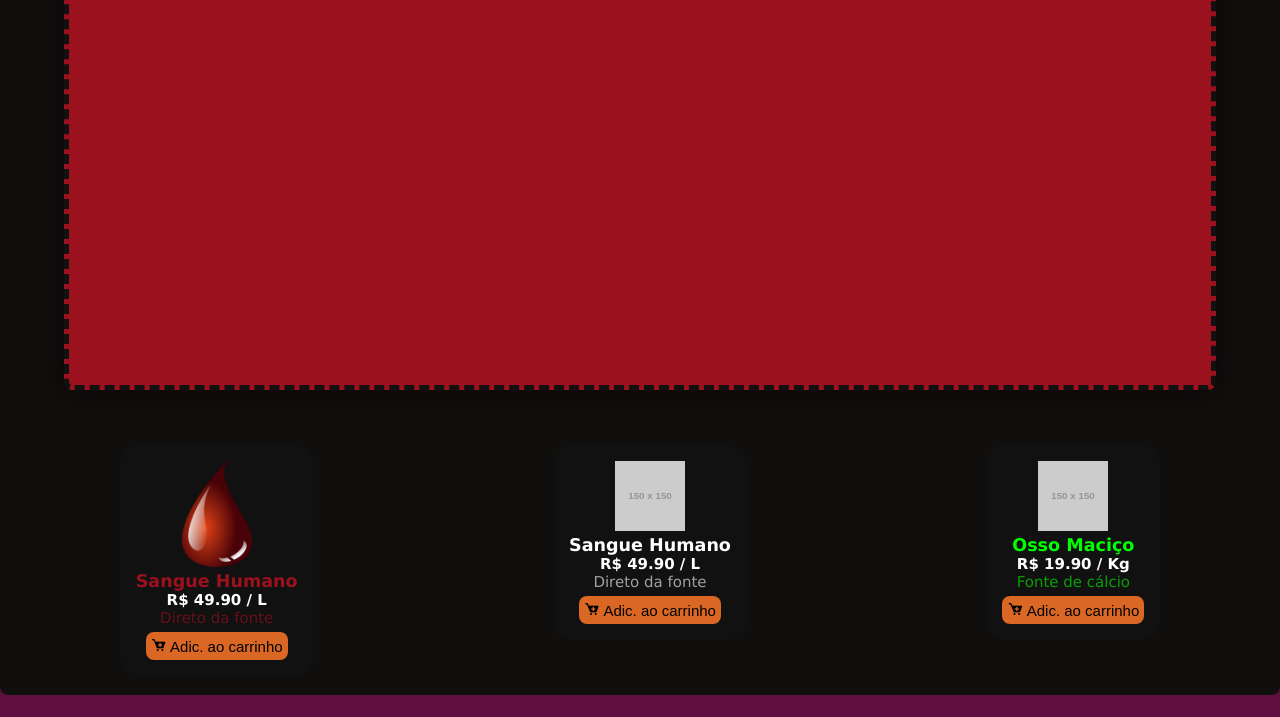
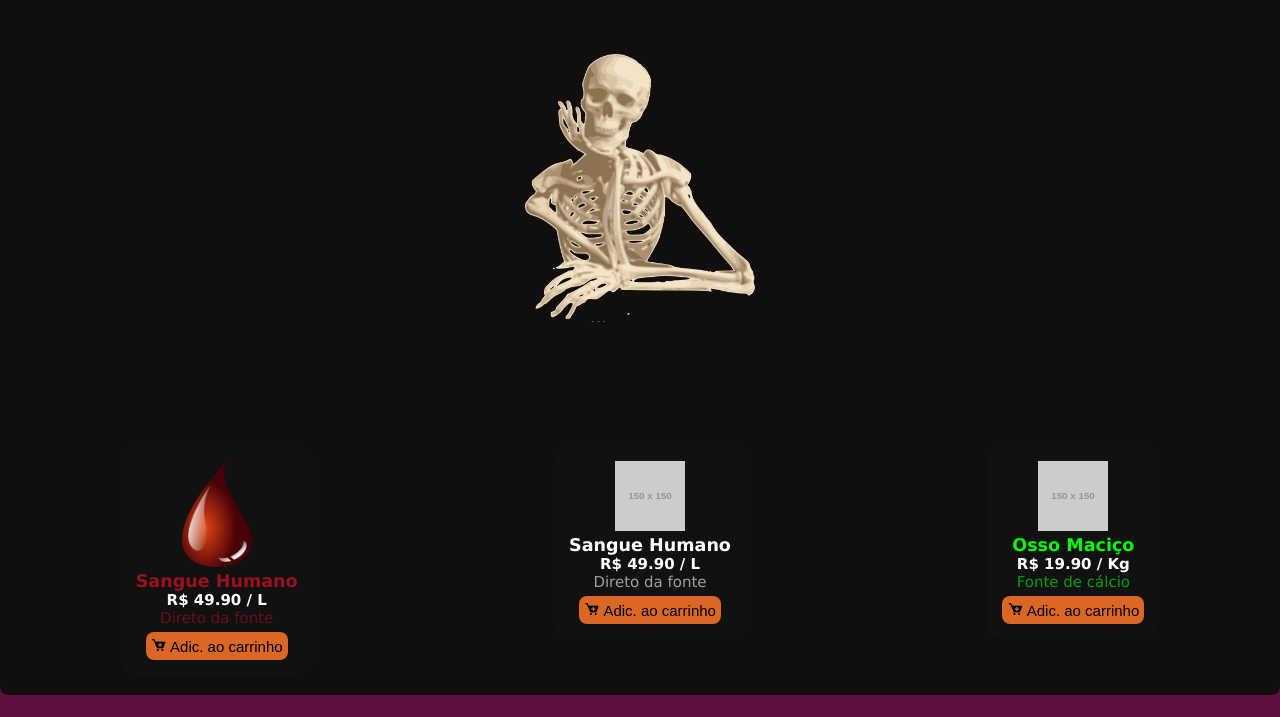
Before and after one commit to gabrielBehling/LojaMonstro, a plain HTML site: page index.html in a window 1280 px wide. Shown: the part 310-1027 px from the top of the page. Drawn offline with nearby package versions, Linux system fonts and the light colour scheme; placeholder pictures from the web are drawn by us.

Commit message:
FIx bill default display from flex to none

```diff
--- a/style.css
+++ b/style.css
@@ -315,7 +315,7 @@ img {
 /* Bill */
 
 #bill {
-  display: flex;
+  display: none;
   flex-direction: column;
   position: fixed;
   top: 50%;
@@ -356,124 +356,6 @@ img {
 .bill__header .bill__button {
   background-color: red;
 }
-
-/*#nota-fiscal h2 {
-  border-bottom: 2px dashed var(--verde-escuro);
-  padding-bottom: 0.5rem;
-  margin-bottom: 1rem;
-  margin-top: 50px;
-}
-
-#nota-fiscal ul {
-  border-bottom: 2px dashed var(--verde-escuro);
-  padding-bottom: 1rem;
-  margin-bottom: -0.5rem;
-}
-
-.nota-fiscal-botao {
-  background-color: var(--verde-escuro);
-  color: white;
-  border: none;
-  padding: 10px 15px;
-  border-radius: 5px;
-  cursor: pointer;
-  transition: background-color 0.3s ease, transform 0.2s ease;
-}
-
-.nota-fiscal-botao:hover {
-  background-color: var(--verde-muito-escuro);
-}
-
-.nota-fiscal-botoes {
-  display: flex;
-  justify-content: space-between;
-  gap: 2rem;
-}
-
-#nota-fiscal-itens {
-  list-style: none;
-  padding: 0;
-  margin: 0 0 1rem;
-}
-
-.nota-fiscal-item {
-  display: flex;
-  justify-content: space-between;
-  align-items: center;
-  padding: 0.5rem;
-  border-bottom: 1px solid rgba(0, 0, 0, 0.1);
-}
-
-.nota-fiscal-item button {
-  background: transparent;
-  border: none;
-  color: var(--verde-escuro);
-  cursor: pointer;
-  transition: color 0.3s ease;
-}
-
-.nota-fiscal-item button:hover {
-  color: var(--verde-muito-escuro);
-}
-
-.nota-fiscal-conteudo {
-  background-color: var(--verde-claro);
-  color: var(--verde-quase-preto);
-  border-radius: 8px;
-  padding: 20px;
-  width: 80%;
-  max-width: 600px;
-  max-height: 80%;
-  overflow-y: auto;
-  box-shadow: 0 4px 8px rgba(0, 0, 0, 0.2);
-  position: relative;
-}
-
-#fechar-nota-fiscal {
-  background-color: var(--verde-escuro);
-  color: white;
-  border: none;
-  padding: 10px;
-  border-radius: 5px;
-  cursor: pointer;
-  position: absolute;
-  top: 10px;
-  right: 10px;
-  transition: background-color 0.3s ease, transform 0.2s ease;
-}
-
-#fechar-nota,
-#limpar-carrinho {
-  padding: 5px 10px;
-  border: none;
-  border-radius: 5px;
-  color: white;
-  cursor: pointer;
-  font-size: 16px;
-  transition: background-color 0.3s ease;
-}
-
-#fechar-nota {
-  position: absolute;
-  top: 10px;
-  left: 10px;
-  background-color: var(--verde-escuro);
-}
-
-#fechar-nota:hover {
-  background-color: var(--verde-muito-escuro);
-}
-
-#limpar-carrinho {
-  position: absolute;
-  top: 10px;
-  right: 10px;
-  background-color: red;
-}
-
-#limpar-carrinho:hover {
-  background-color: darkred;
-} */
 
 /* Home */
 
```
